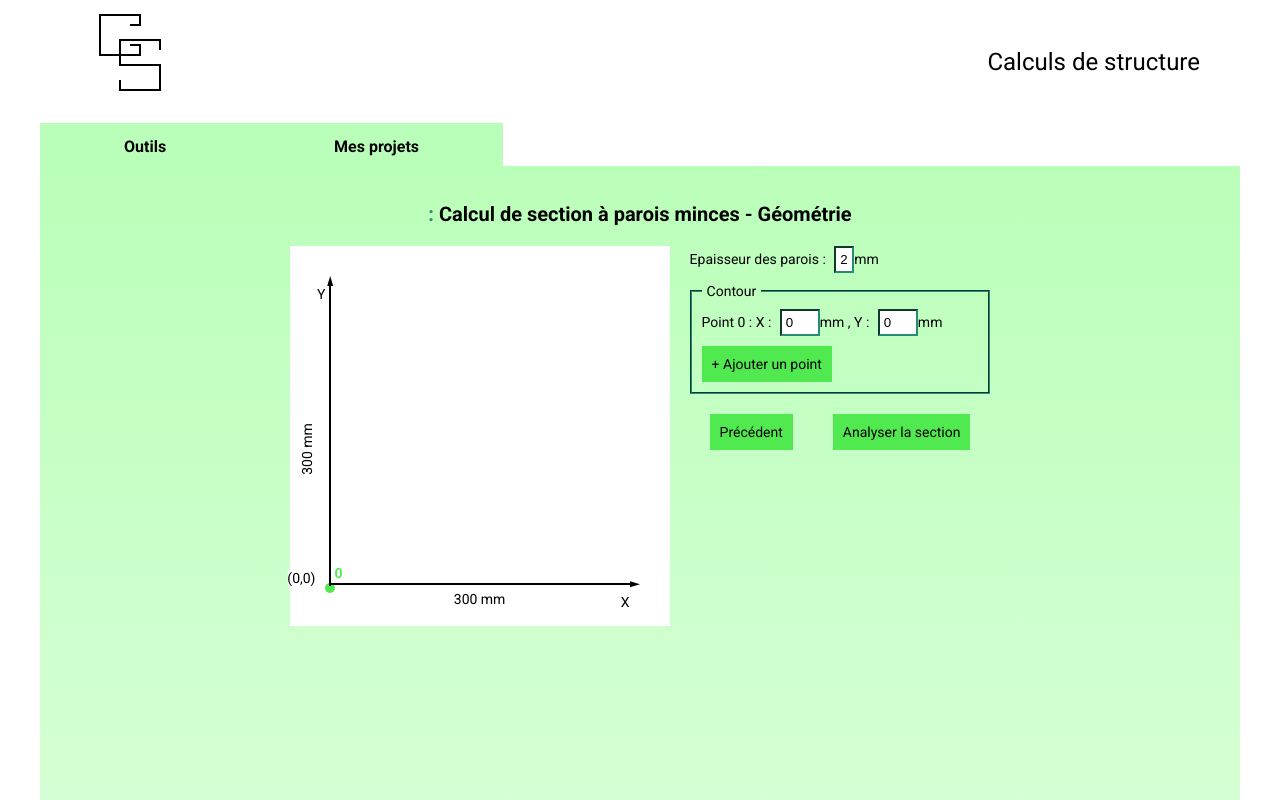
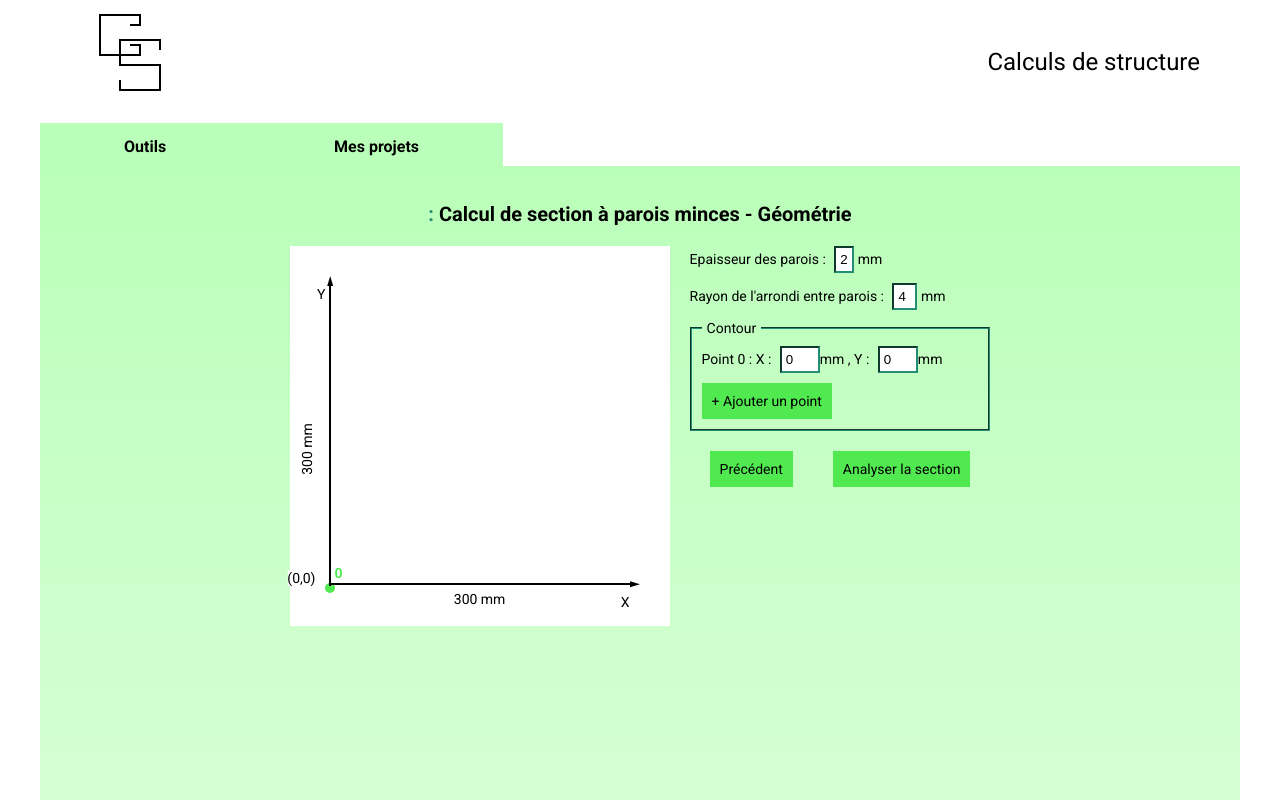
Before and after one commit to Aldehyd/calculate, an Angular app: page /section-tool/geometry in a window 1280 px wide. Built offline with nearby package versions, Linux system fonts and the light colour scheme; a web font is replaced by a local one.

Commit message:
add round corner field to section tool geometry

```diff
--- a/src/app/section-tool-geometry/section-tool-geometry.component.html
+++ b/src/app/section-tool-geometry/section-tool-geometry.component.html
@@ -86,7 +86,19 @@
           class="thickness-field"
           max="4"
           min="1"
-        /><span>mm</span>
+        /><span> mm</span>
+      </label>
+    </p>
+    <p>
+      <label>
+        Rayon de l'arrondi entre parois :
+        <input
+          type="number"
+          formControlName="roundCorner"
+          class="corner-field"
+          max="25"
+          min="1"
+        /><span> mm</span>
       </label>
     </p>
     <fieldset>
--- a/src/app/section-tool-geometry/section-tool-geometry.component.scss
+++ b/src/app/section-tool-geometry/section-tool-geometry.component.scss
@@ -131,6 +131,9 @@
 .thickness-field {
     width: 2rem;
 }
+.corner-field {
+    width: 2.5rem;
+}
 .points-list {
     list-style: none;
 }
--- a/src/app/section-tool-geometry/section-tool-geometry.component.ts
+++ b/src/app/section-tool-geometry/section-tool-geometry.component.ts
@@ -22,6 +22,7 @@ export class SectionToolGeometryComponent implements AfterViewInit, OnInit {
   sectionForm!: FormGroup;
   geometry!: Point[];
   sectionThickness!: number;
+  roundCorner!: number;
 
   pointsSvgAttribute!: string;
   coorMax!: number;
@@ -45,6 +46,7 @@ export class SectionToolGeometryComponent implements AfterViewInit, OnInit {
     this.mouseOverPoint = false;
     this.coorMax = 300;
     this.sectionThickness = this.sectionToolService.sectionThickness;
+    this.roundCorner = this.sectionToolService.roundCorner;
     this.coordonatesPosition = {x:0, y:0};
     this.currentPoint = {index: 0, x:0, y:0};
     this.errorOnSubmit = '';
@@ -75,13 +77,13 @@ export class SectionToolGeometryComponent implements AfterViewInit, OnInit {
     this.sectionThickness = formValues.thickness;
     this.coorMax = 0;
     for(let formValue in formValues) {
-      if(formValue !== "thickness") {
+      if(formValue !== "thickness" && formValue !== "roundCorner") {
         this.coorMax = Math.max(this.coorMax,formValues[formValue].x,formValues[formValue].y);
       };
     };
     let points = "";
     for(let formValue in formValues) {
-      if(formValue !== "thickness" && this.coorMax !== 0) {
+      if(formValue !== "thickness" && formValue!== "roundCorner" && this.coorMax !== 0) {
         if(formValue === 'point0') {
           points += ` ${formValues[formValue].x},${300-formValues[formValue].y}`;
         } else {
@@ -94,23 +96,23 @@ export class SectionToolGeometryComponent implements AfterViewInit, OnInit {
 
   translateGeometryToForm(geometry: PointLineForm[]): any {
     let translatedGeometry = {thickness: 2};
-
+    let translatedRoundCorner = {roundCorner: 4};
     for(let point of geometry) {
-      translatedGeometry = {...translatedGeometry, ...{['point'+ point.indice +'X']: point.x}}
-      translatedGeometry = {...translatedGeometry, ...{['point'+ point.indice +'Y']: point.y}}
+      translatedGeometry = {...translatedGeometry, ...translatedRoundCorner, ...{['point'+ point.indice +'X']: point.x}}
+      translatedGeometry = {...translatedGeometry, ...translatedRoundCorner, ...{['point'+ point.indice +'Y']: point.y}}
     };
 
     return translatedGeometry
   }
 
   translateGeometryFromForm(geometry: any): any {
-    let translatedGeometry = {thickness: geometry.thickness};
+    let translatedGeometry = {thickness: geometry.thickness,roundCorner: geometry.roundCorner};
 
     let pointIndice = 0;
     let index = 0;
     let coorX = 0;
     for(let coor in geometry) {
-      if(coor !== "thickness") {
+      if(coor !== "thickness" && coor!== "roundCorner") {
         let newPoint = {};
         if(index % 2 === 0) {
           coorX = geometry[coor];
@@ -189,6 +191,7 @@ export class SectionToolGeometryComponent implements AfterViewInit, OnInit {
       this.sectionToolService.coorMax = this.coorMax;
       this.sectionToolService.sectionGeometry = this.geometry;
       this.sectionToolService.sectionThickness = this.sectionThickness;
+      this.sectionToolService.roundCorner = this.roundCorner;
       this.sectionToolService.pointsSvgAttribute = this.pointsSvgAttribute;
       this.rooter.navigateByUrl('/section-tool/analysis');
     }
--- a/src/app/services/section-tool.service.ts
+++ b/src/app/services/section-tool.service.ts
@@ -8,11 +8,13 @@ export class sectionToolService implements OnInit {
     projectShape!: string;
     sectionGeometry!: Point[];
     sectionThickness!: number;
+    roundCorner!: number;
     coorMax!: number;
     pointsSvgAttribute!: string;
 
     ngOnInit(): void {
         this.sectionThickness = 2;
+        this.roundCorner = 4;
         this.sectionGeometry = [];
     }
 }
```
